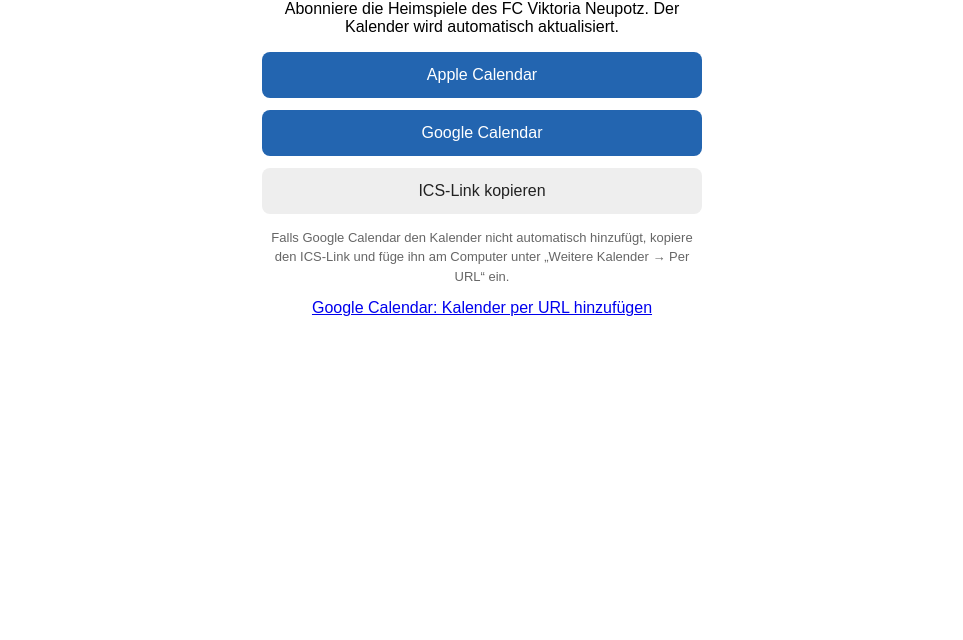
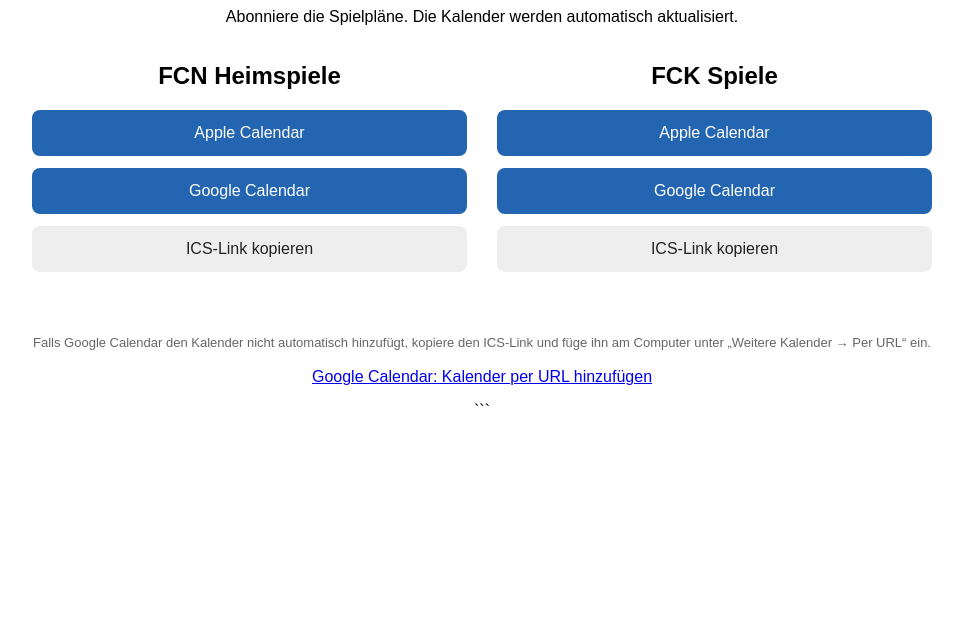
Before and after one commit to tim-f-dev/football-ics, a website: page index.html in a window 1280 px wide. Shown: the part 160-800 px from the top of the page, without its empty margins (158-1121 px from the left). Drawn offline with Linux system fonts and the light colour scheme.

Commit message:
Update title and content for football calendar

````diff
--- a/index.html
+++ b/index.html
@@ -1,17 +1,29 @@
+```html
 <!DOCTYPE html>
 <html lang="de">
 <head>
   <meta charset="UTF-8">
   <meta name="viewport" content="width=device-width, initial-scale=1.0">
-  <title>FCN Heimspiele</title>
+
+  <title>Fußball Kalender</title>
 
   <style>
     body {
       font-family: Arial, sans-serif;
-      max-width: 440px;
-      margin: 60px auto;
+      max-width: 900px;
+      margin: 50px auto;
       padding: 20px;
       text-align: center;
+    }
+
+    .calendar-container {
+      display: flex;
+      gap: 30px;
+      align-items: flex-start;
+    }
+
+    .calendar-section {
+      flex: 1;
     }
 
     .button {
@@ -34,69 +46,123 @@
     }
 
     .secondary {
-      background: #eee;
-      color: #222;
+      background: #eeeeee;
+      color: #222222;
     }
 
     .secondary:hover {
-      background: #ddd;
+      background: #dddddd;
     }
 
     .hint {
-      color: #666;
+      color: #666666;
       font-size: 13px;
       line-height: 1.5;
     }
 
-    #message {
+    .message {
       color: green;
       font-size: 14px;
+      min-height: 20px;
+    }
+
+    @media (max-width: 700px) {
+      .calendar-container {
+        flex-direction: column;
+      }
+
+      .calendar-section {
+        width: 100%;
+      }
     }
   </style>
 </head>
 
 <body>
-  <h1>FCN Heimspiele</h1>
+
+  <h1>Fußball Kalender</h1>
 
   <p>
-    Abonniere die Heimspiele des FC Viktoria Neupotz.
-    Der Kalender wird automatisch aktualisiert.
+    Abonniere die Spielpläne.
+    Die Kalender werden automatisch aktualisiert.
   </p>
 
-  <!-- Apple Calendar -->
+  <div class="calendar-container">
+
+    <!-- FCN -->
+    <section class="calendar-section">
+
+      <h2>FCN Heimspiele</h2>
+
       <a
         class="button"
-    href="webcal://tim-f-dev.github.io/football-ics/calendar.ics"
+        href="webcal://tim-f-dev.github.io/football-ics/FCN-Heim.ics"
       >
         Apple Calendar
       </a>
 
-  <!-- Google Calendar -->
       <a
         class="button"
-    href="https://calendar.google.com/calendar/r?cid=https%3A%2F%2Ftim-f-dev.github.io%2Ffootball-ics%2Fcalendar.ics"
+        href="https://calendar.google.com/calendar/r?cid=https%3A%2F%2Ftim-f-dev.github.io%2Ffootball-ics%2FFCN-Heim.ics"
         target="_blank"
         rel="noopener noreferrer"
       >
         Google Calendar
       </a>
 
-  <!-- Manual subscription -->
       <button
         class="button secondary"
-    onclick="copyLink()"
+        onclick="copyLink('https://tim-f-dev.github.io/football-ics/FCN-Heim.ics', 'fcn-message')"
       >
         ICS-Link kopieren
       </button>
 
-  <p id="message" aria-live="polite"></p>
+      <p id="fcn-message" class="message"></p>
+
+    </section>
+
+
+    <!-- FCK -->
+    <section class="calendar-section">
+
+      <h2>FCK Spiele</h2>
+
+      <a
+        class="button"
+        href="webcal://tim-f-dev.github.io/football-ics/FCK.ics"
+      >
+        Apple Calendar
+      </a>
+
+      <a
+        class="button"
+        href="https://calendar.google.com/calendar/r?cid=https%3A%2F%2Ftim-f-dev.github.io%2Ffootball-ics%2FFCK.ics"
+        target="_blank"
+        rel="noopener noreferrer"
+      >
+        Google Calendar
+      </a>
+
+      <button
+        class="button secondary"
+        onclick="copyLink('https://tim-f-dev.github.io/football-ics/FCK.ics', 'fck-message')"
+      >
+        ICS-Link kopieren
+      </button>
+
+      <p id="fck-message" class="message"></p>
+
+    </section>
+
+  </div>
 
   <p class="hint">
     Falls Google Calendar den Kalender nicht automatisch hinzufügt,
-    kopiere den ICS-Link und füge ihn am Computer
-    unter „Weitere Kalender → Per URL“ ein.
+    kopiere den ICS-Link und füge ihn am Computer unter
+    „Weitere Kalender → Per URL“ ein.
   </p>
 
+  <p>
     <a
       href="https://calendar.google.com/calendar/u/0/r/settings/addbyurl"
       target="_blank"
@@ -104,23 +170,21 @@
     >
       Google Calendar: Kalender per URL hinzufügen
     </a>
+  </p>
 
   <script>
-    const ICS_URL =
-      "https://tim-f-dev.github.io/football-ics/calendar.ics";
-
-    // Copy the subscription URL to the clipboard
-    async function copyLink() {
-      const message = document.getElementById("message");
+    async function copyLink(url, messageId) {
+      const message = document.getElementById(messageId);
 
       try {
-        await navigator.clipboard.writeText(ICS_URL);
+        await navigator.clipboard.writeText(url);
         message.textContent = "ICS-Link kopiert!";
       } catch {
-        message.textContent =
-          "Kopieren fehlgeschlagen. Link: " + ICS_URL;
+        message.textContent = "Kopieren fehlgeschlagen: " + url;
       }
     }
   </script>
+
 </body>
 </html>
+```
````
Lines whose indentation alone changed are shown as unchanged.
